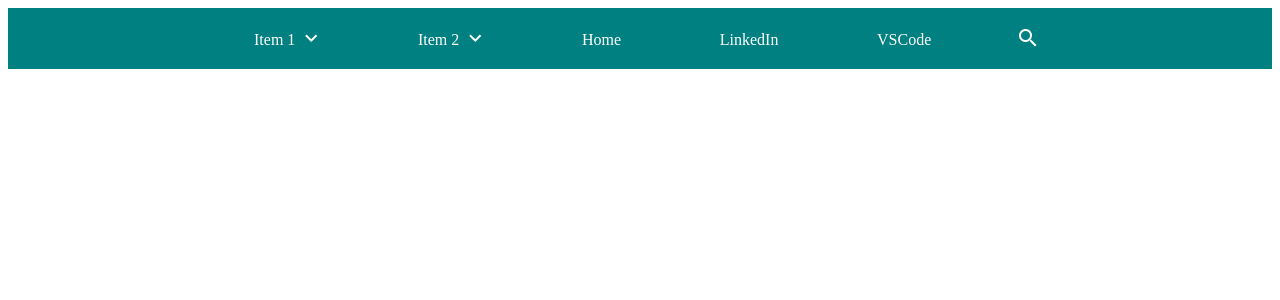
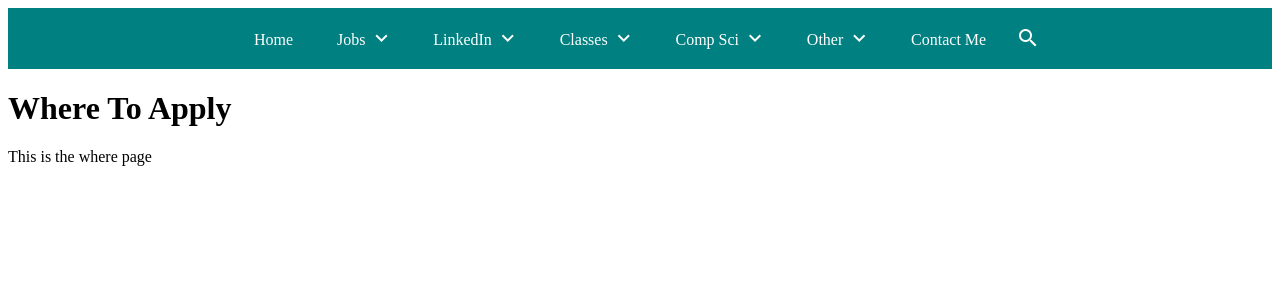
Before and after one commit to MichaelT-178/ForGuy, a Vue app: page /apply in a window 1280 px wide. Shown: the top 300 px of the page. Built offline with nearby package versions, Linux system fonts and the light colour scheme.

Commit message:
Made MenuItems list component

```diff
--- a/src/App.vue
+++ b/src/App.vue
@@ -7,7 +7,7 @@
 </template>
 
 <script setup>
-import Menu from './components/Menu.vue';
+import Menu from './components/MenuBar.vue';
 
 //activeSubMenuIndex === index && showMenu
 
--- /dev/null
+++ b/src/Views/jobs/WhereToApply.vue
@@ -0,0 +1,6 @@
+<template>
+    <main class="where-to-apply-page">
+        <h1>Where To Apply</h1>
+        <p>This is the where page</p>
+    </main>
+</template>
--- a/src/components/Menu.vue
+++ b/src/components/MenuBar.vue
@@ -51,45 +51,13 @@
 import { ref } from 'vue';
 import router from '../router';
 import SearchBox from './SearchBox.vue';
+import { menuItems } from './MenuItems.vue';
 
 const showMenu = ref(false);
 const activeSubMenuIndex = ref(null);
 const hoveredOver = ref(false);
 
 const isSearchBox = ref(false);
-
-
-const menuItems = [
-  {
-    text: "Item 1",
-    subMenu: [
-      { text: "Home", link: "/" },
-      { text: "About", link: "/about" },
-    ],
-  },
-  {
-    text: "Item 2",
-    subMenu: [
-      { text: "Subitem 2.1", link: "/subitem-2-1" },
-      { text: "Subitem 2.2", link: "/subitem-2-2" },
-      { text: "Subitem 2.3", link: "/subitem-2-3" },
-      { text: "Subitem 2.4", link: "/subitem-2-4" },
-      { text: "Subitem 2.5", link: "/subitem-2-5" },
-    ],
-  },
-  {
-    text: "Home",
-    route: "/about",
-  },
-  {
-    text: "LinkedIn",
-    route: "/about",
-  },
-  {
-    text: "VSCode",
-    route: "/about",
-  }
-];
 
 const showSubMenu = (index) => {
   activeSubMenuIndex.value = index;
--- /dev/null
+++ b/src/components/MenuItems.vue
@@ -0,0 +1,63 @@
+<script>
+
+export const menuItems = [
+    {
+        text: "Home",
+        route: "/about",
+    },
+    {
+        text: "Jobs",
+        subMenu: [
+            { text: "Where To Apply", link: "/apply" },
+            { text: "Resume Template", link: "/about" },
+            { text: "Offers I've Recieved", link: "/about" },
+            { text: "Interview Tips", link: "/about" },
+            { text: "Helpful Website", link: "/about" },
+            { text: "Job Tips", link: "/about" },
+        ],
+    },
+    {
+        text: "LinkedIn",
+        subMenu: [
+            { text: "What Is LinkedIn?", link: "/subitem-2-1" },
+            { text: "Setup a Profile", link: "/subitem-2-2" },
+            { text: "Setup Job Alerts", link: "/subitem-2-3" },
+            { text: "LinkedIn Tips", link: "/subitem-2-4" },
+        ],
+    },
+    {
+        text: "Classes",
+        subMenu: [
+            { text: "Class Recommendations", link: "/subitem-2-1" },
+            { text: "CSC Descriptions", link: "/subitem-2-2" },
+            { text: "Classes I've Taken", link: "/subitem-2-3" },
+            { text: "Classes To Avoid", link: "/subitem-2-4" },
+        ],
+    },
+    {
+        text: "Comp Sci",
+        subMenu: [
+            { text: "Visual Studio Code", link: "/subitem-2-1" },
+            { text: "VSCode Settings", link: "/subitem-2-2" },
+            { text: "VSCode Shorcuts", link: "/subitem-2-3" },
+            { text: "Favorite Libraries", link: "/subitem-2-4" },
+            { text: "Comp Sci Tips", link: "/subitem-2-5" },
+        ],
+    },
+    {
+        text: "Other",
+        subMenu: [
+            { text: "General Tips", link: "/subitem-2-1" },
+            { text: "Apps To Download", link: "/subitem-2-2" },
+            { text: "CS Stuff I Like", link: "/subitem-2-3" },
+            { text: "Terminal Commands", link: "/subitem-2-4" },
+            { text: "Memes", link: "/subitem-2-5" },
+        ],
+    },
+    {
+        text: "Contact Me",
+        route: "/"
+    },
+];
+
+</script>
--- a/src/router/index.js
+++ b/src/router/index.js
@@ -2,6 +2,7 @@ import { createRouter, createWebHistory } from 'vue-router'
 import Home from '../views/Home.vue'
 import About from '../views/About.vue'
 import Cool from '../views/Cool.vue'
+import WhereToApply from '../views/jobs/WhereToApply.vue'
 
 const router = createRouter({
     history: createWebHistory(),
@@ -17,6 +18,10 @@ const router = createRouter({
         {
             path: '/cool',
             component: Cool
+        },
+        {
+            path: '/apply',
+            component: WhereToApply
         }
     ]
 });
```
